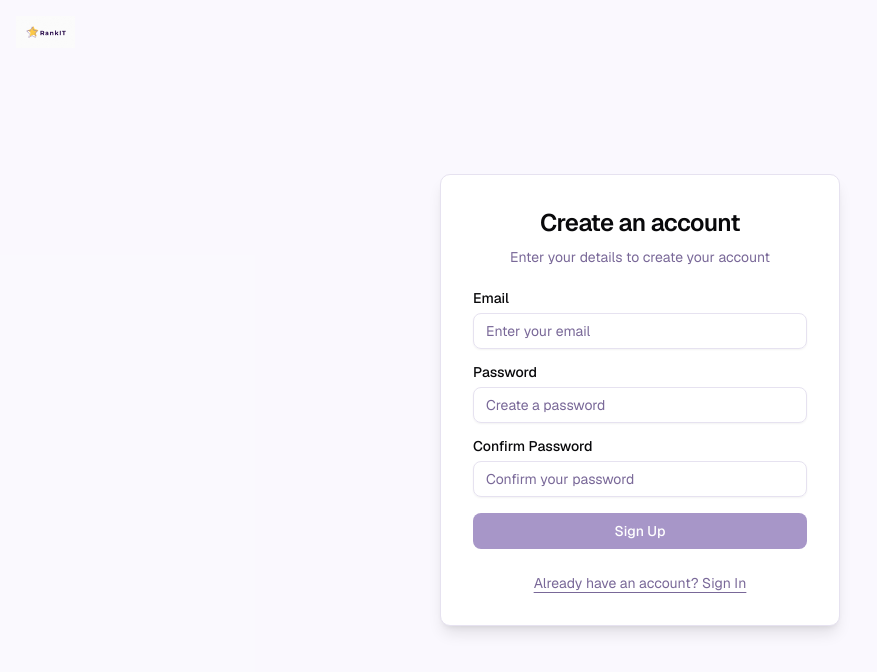
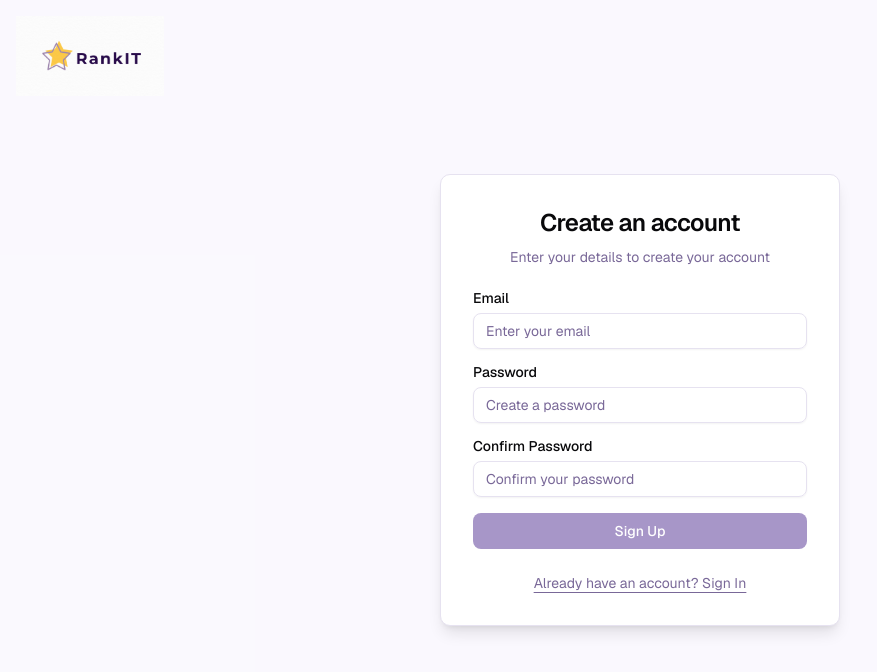
Before and after one commit to FourRankers/RankIt, a Next.js app in the folder frontend/: page /auth/register in a window 1280 px wide. Shown: the top 672 px of the page, without its empty margins (0-877 px from the left). Built offline with nearby package versions, Linux system fonts and the light colour scheme.

Commit message:
fix: update logo image dimensions and add priority loading in login and register pages

```diff
--- a/frontend/src/app/auth/login/page.tsx
+++ b/frontend/src/app/auth/login/page.tsx
@@ -80,9 +80,10 @@ export default function LoginPage() {
           <Image
             src="/logo.png"
             alt="RankIt Logo"
-            width={160}
-            height={90}
-            className="h-8 w-auto"
+            width={400}
+            height={220}
+            className="h-20 w-auto"
+            priority
           />
         </Link>
       </div>
--- a/frontend/src/app/auth/register/page.tsx
+++ b/frontend/src/app/auth/register/page.tsx
@@ -79,9 +79,10 @@ export default function RegisterPage() {
           <Image
             src="/logo.png"
             alt="RankIt Logo"
-            width={160}
-            height={90}
-            className="h-8 w-auto"
+            width={400}
+            height={220}
+            className="h-20 w-auto"
+            priority
           />
         </Link>
       </div>
```
